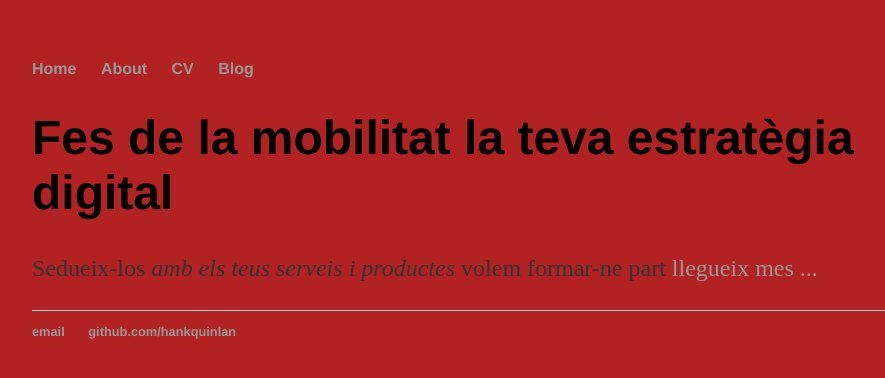
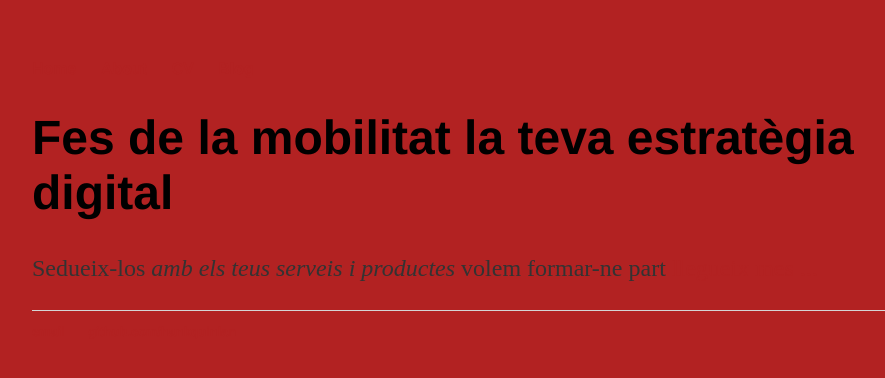
Before and after one commit to SantiOnAndroid/SantiOnAndroid.github.io, a Jekyll site: the page built from index.html, in a window 1280 px wide. Shown: the top 378 px of the page, without its empty margins (160-1045 px from the left). Built offline with Jekyll 4.4.1, drawn with Linux system fonts in a browser that asks for light colours.

```diff
--- a/css/main.css
+++ b/css/main.css
@@ -17,7 +17,7 @@
 }
 a {
     text-decoration: none;
-    color: #999;
+    color: firebrick;
 }
 a:hover {
     text-decoration: underline;
```
